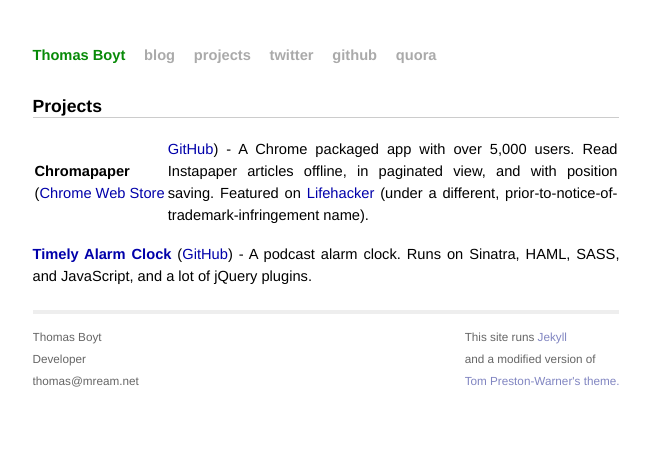
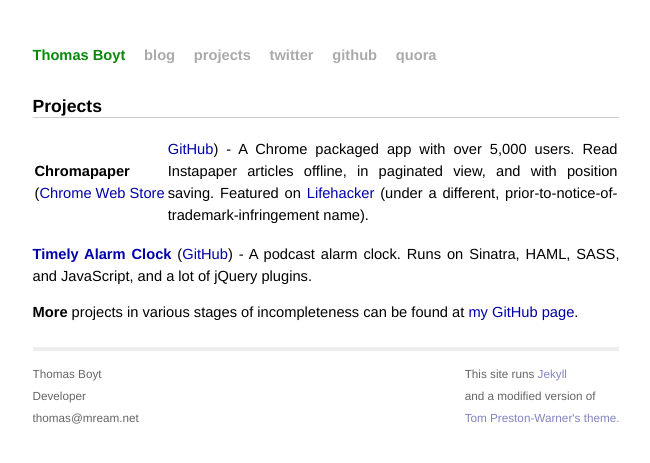
Before and after one commit to thomasboyt/thomasboyt.github.com, a Jekyll site: the page built from projects.md, in a window 1280 px wide. Shown: the top 463 px of the page, without its empty margins (314-964 px from the left). Built offline with Jekyll 4.4.1, drawn with Linux system fonts in a browser that asks for light colours.

Commit message:
added GitHub link to projects page

```diff
--- a/projects.md
+++ b/projects.md
@@ -9,3 +9,5 @@
 **Chromapaper** ([Chrome Web Store](https://chrome.google.com/webstore/detail/lpjpjcgbkjefppoahpegfajifjdmcblb) | [GitHub](https://github.com/thomasboyt/Chromapaper)) - A Chrome packaged app with over 5,000 users. Read Instapaper articles offline, in paginated view, and with position saving. Featured on [Lifehacker](http://lifehacker.com/#!5729430/instapaper-for-chrome-adds-offline-sync-to-your-long-articles) (under a different, prior-to-notice-of-trademark-infringement name).
 
 **[Timely Alarm Clock](http://timely-alarm.heroku.com)** ([GitHub](https://github.com/thomasboyt/Timely)) - A podcast alarm clock. Runs on Sinatra, HAML, SASS, and JavaScript, and a lot of jQuery plugins.
+
+**More** projects in various stages of incompleteness can be found at [my GitHub page](http://github.com/thomasboyt).
```
